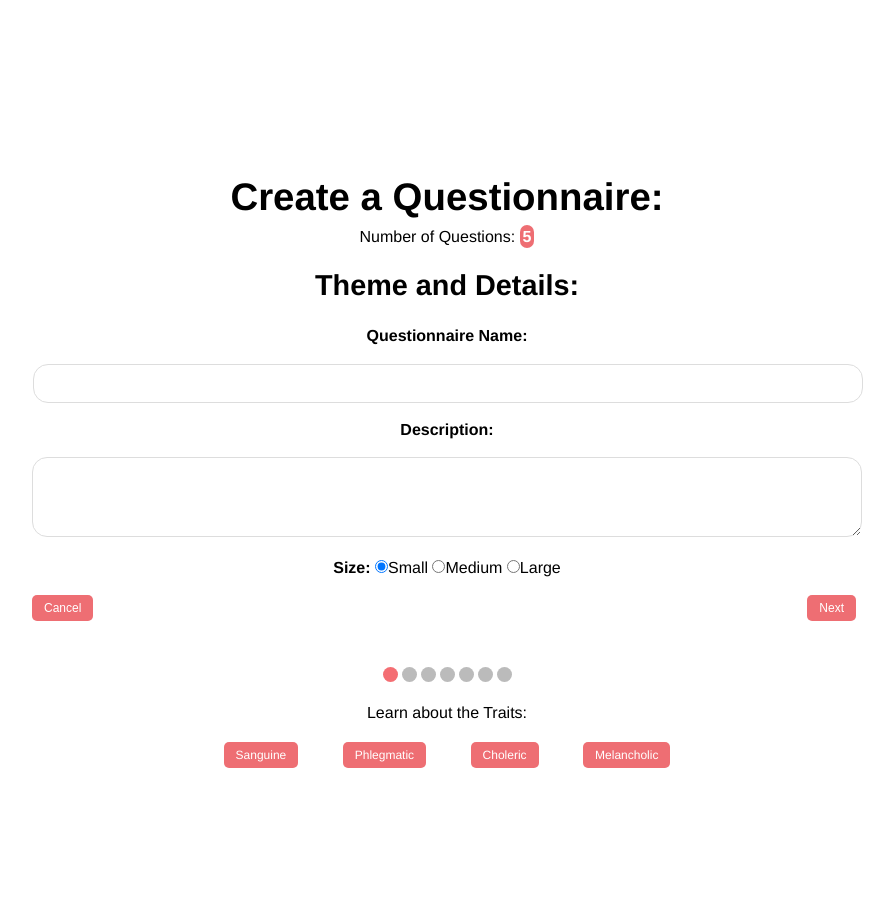
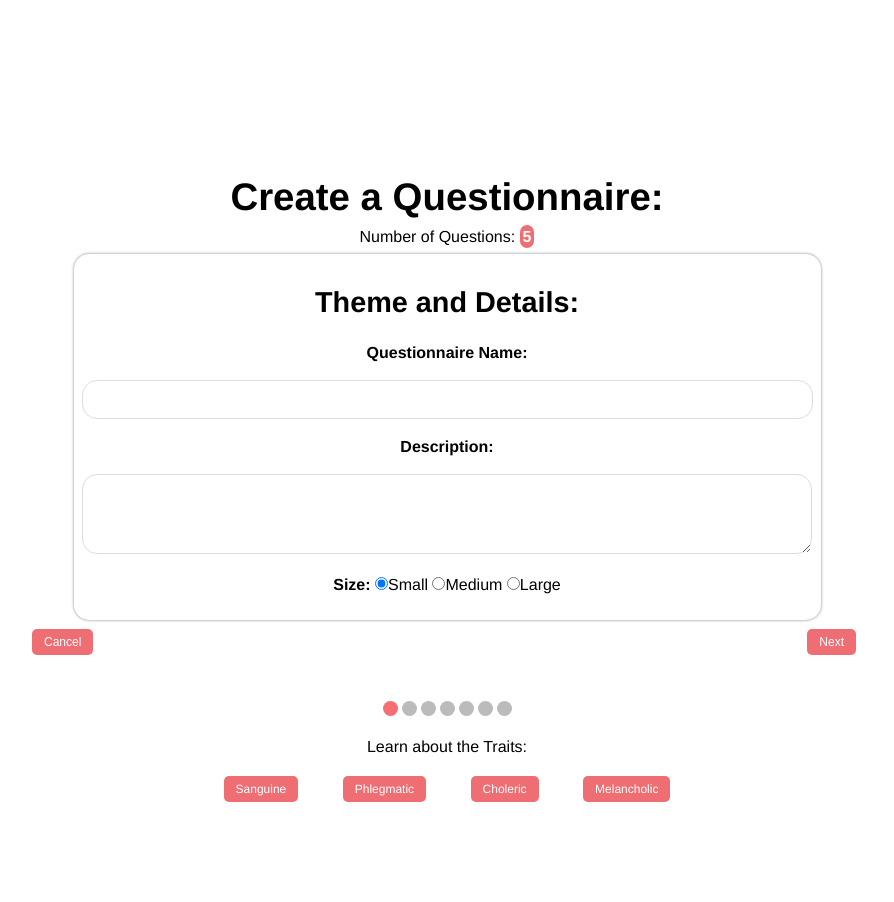
Before and after one commit to kxwen/QuizMatch, a PHP site: page /create_quiz.php in a window 1280 px wide. Shown: the top 902 px of the page, without its empty margins (203-1097 px from the left). Before the commit the page ends 768 px from the top, so only its background shows below. Run offline with PHP 8.4, Linux system fonts and the light colour scheme; the visitor is signed in with stand-in values (Sample User, id 1).

Commit message:
Update Styling & links

```diff
--- a/PHP/create_quiz.php
+++ b/PHP/create_quiz.php
@@ -131,12 +131,26 @@ require_once "config.php";
 		<link rel="stylesheet" href="stupid.css">
 		<style type="text/css"></style>
 	</head>
+	<style>
+	div.contentRoundBorders
+	{
+		border-radius:15px;
+		padding:1%;
+		background:white;
+		margin-bottom:1%;
+		margin-top:1%;
+		margin-left:5%;
+		margin-right:5%;
+		box-shadow: 0 0 3px rgba(0,0,0,0.5);
+	}
+	</style>
 	<body>
 			<div class="container">
 			<center>
 				<form id="quizForm" action="<?php echo htmlspecialchars($_SERVER["PHP_SELF"]); ?>" method="post">
 					<h2>Create a Questionnaire:</h2>
 					Number of Questions: <span style = "border-radius:10px; background:#ee6e73; padding:3px; color: white; font-weight:bold;" id="num_Qs"></span>
+					<div class="contentRoundBorders">
 						<div class="tab"><h3>Theme and Details:</h3>
 							<br><b>Questionnaire Name:</b><br><span class="help-block"><font color="red" id="Q_name_err"></font></span><br> <input style = "font-family: Helvetica" type="text" name="Q_name" class="form-control"><br><br>
 							<b>Description:</b><br><br> <textarea style = "font-family: Helvetica" name="DESC" rows="5" cols="33" maxlength="200"></textarea><br><br>
@@ -162,6 +176,7 @@ require_once "config.php";
 							<br><b>Result #10:</b> <input type="text" name="R_10" class="form-control" style="font-family: Helvetica; width:50%" placeholder=<?php echo ($traits[3].'/'.$traits[0])?>><span class="help-block"><font color="red" id="R_10_ERR"></font></span><br>
 							<br><b>Result #11:</b> <input type="text" name="R_11" class="form-control" style="font-family: Helvetica; width:50%" placeholder=<?php echo ($traits[3].'/'.$traits[1])?>><span class="help-block"><font color="red" id="R_11_ERR"></font></span><br>
 							<br><b>Result #12:</b> <input type="text" name="R_12" class="form-control" style="font-family: Helvetica; width:50%" placeholder=<?php echo ($traits[3].'/'.$traits[2])?>><span class="help-block"><font color="red" id="R_12_ERR"></font></span><br>
+						</div>
 					</div>
 
 					<!--Buttons that control Navigation of page and website-->
```
Also changed, not shown: PHP/quiz_home.php (+13 -2 lines). Lines whose indentation alone changed are shown as unchanged.
